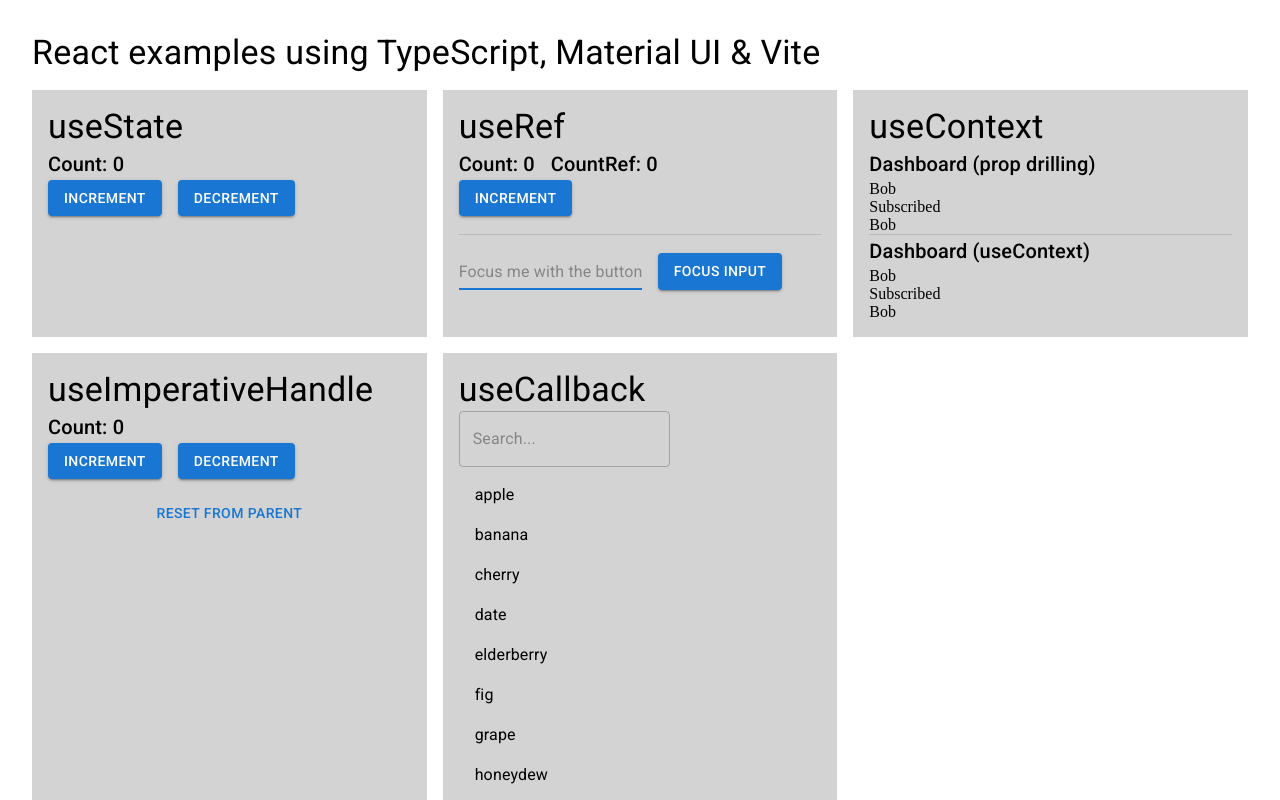
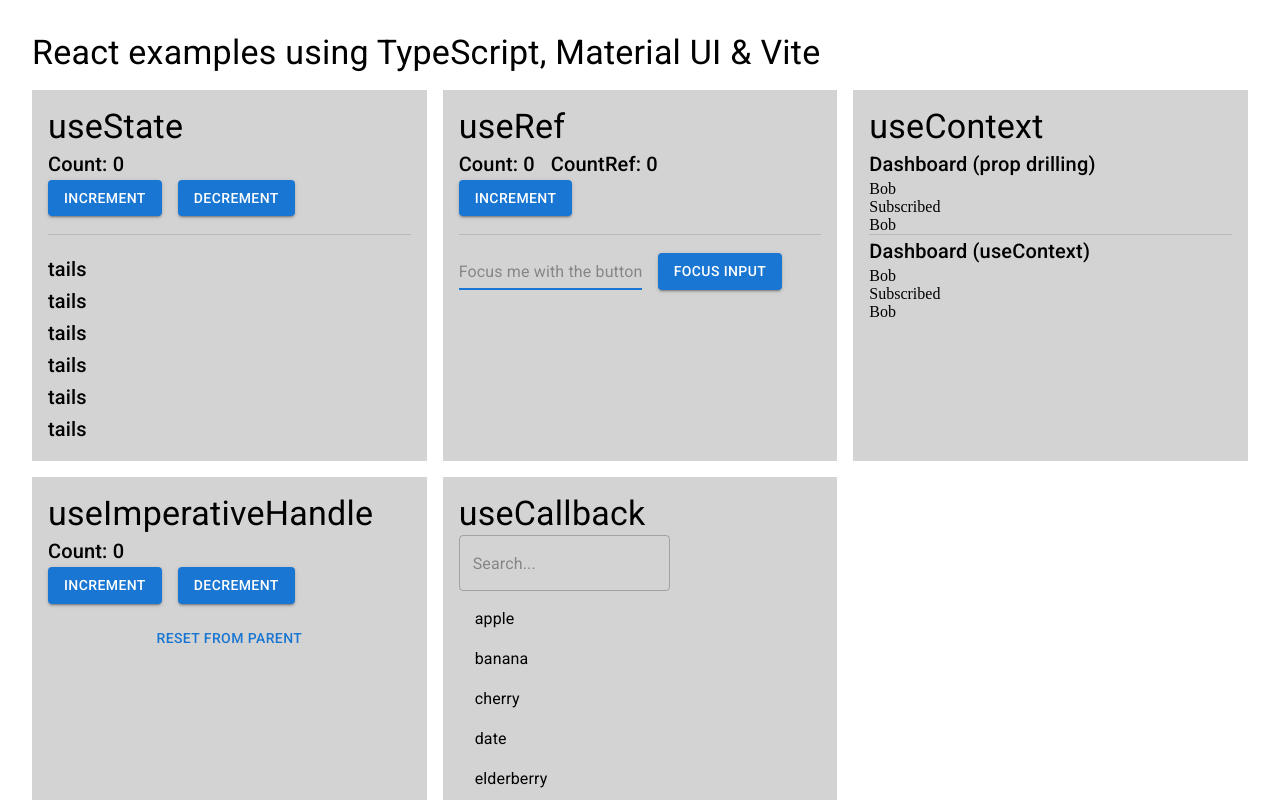
Before and after one commit to codeswithfists/material-ui-vite-ts, a React (Vite) app: page / in a window 1280 px wide. Shown: the top 800 px of the page. Built offline with nearby package versions, Linux system fonts and the light colour scheme.

Commit message:
added new useState example

```diff
--- a/src/App.tsx
+++ b/src/App.tsx
@@ -2,7 +2,7 @@ import { Box, Container, Divider, Grid, Typography} from '@mui/material';
 import { makeStyles } from '@mui/styles';
 import ProTip from './ProTip';
 import Copyright from './Copyright';
-import StateExamples_Counter from './components/useStateExamples';
+import {StateExamples_Coins, StateExamples_Counter} from './components/useStateExamples';
 import CallbackExamples_List from './components/useCallbackExamples';
 import { RefExamples_Counter, RefExamples_Input } from './components/useRefExamples';
 import { ContextExamples_Dashboard } from './components/useContextExamples';
@@ -26,6 +26,10 @@ export default function App() {
           <Grid size={4} padding={2} className={classes.bgBlue}>
             <Typography variant="h4">useState</Typography>
             <StateExamples_Counter />
+            <br />
+            <Divider />
+            <br />
+            <StateExamples_Coins amount={6} />
           </Grid>
 
           <Grid size={4} padding={2} className={classes.bgBlue}>
--- a/src/components/useStateExamples.tsx
+++ b/src/components/useStateExamples.tsx
@@ -1,9 +1,7 @@
 import { useEffect, useState } from 'react'
 import { Box, Button, Stack, Typography } from '@mui/material';
 
-interface StateExamplesCounterProps {}
-
-function StateExamples_Counter({}: StateExamplesCounterProps) {
+const StateExamples_Counter = function({}) {
   const [count, setCount] = useState(0);
 
   // in React, state updates trigger a re-render of the component.
@@ -23,4 +21,24 @@ function StateExamples_Counter({}: StateExamplesCounterProps) {
   );
 }
 
-export default StateExamples_Counter
+interface StateExamples_CoinsProps { amount: number }
+const StateExamples_Coins = function(props: StateExamples_CoinsProps) {
+    // coins are all "tails" to start
+    const [coins, setCoins] = useState(Array(props.amount).fill("tails"));
+
+    const handleClick = (index: number) => {
+        // if a coin is clicked, then the new set of coins are all 'tails' except the one that was clicked
+        const newCoins = coins.map((_, i) => (i === index ? "heads" : "tails"));
+        setCoins(newCoins);
+    };
+
+    return (
+        coins.map((value, index) => (
+            <div onClick={() => handleClick(index)}>
+                <Typography variant="h6">{value}</Typography>
+            </div>
+        ))
+    );
+}
+
+export { StateExamples_Counter, StateExamples_Coins }
```
